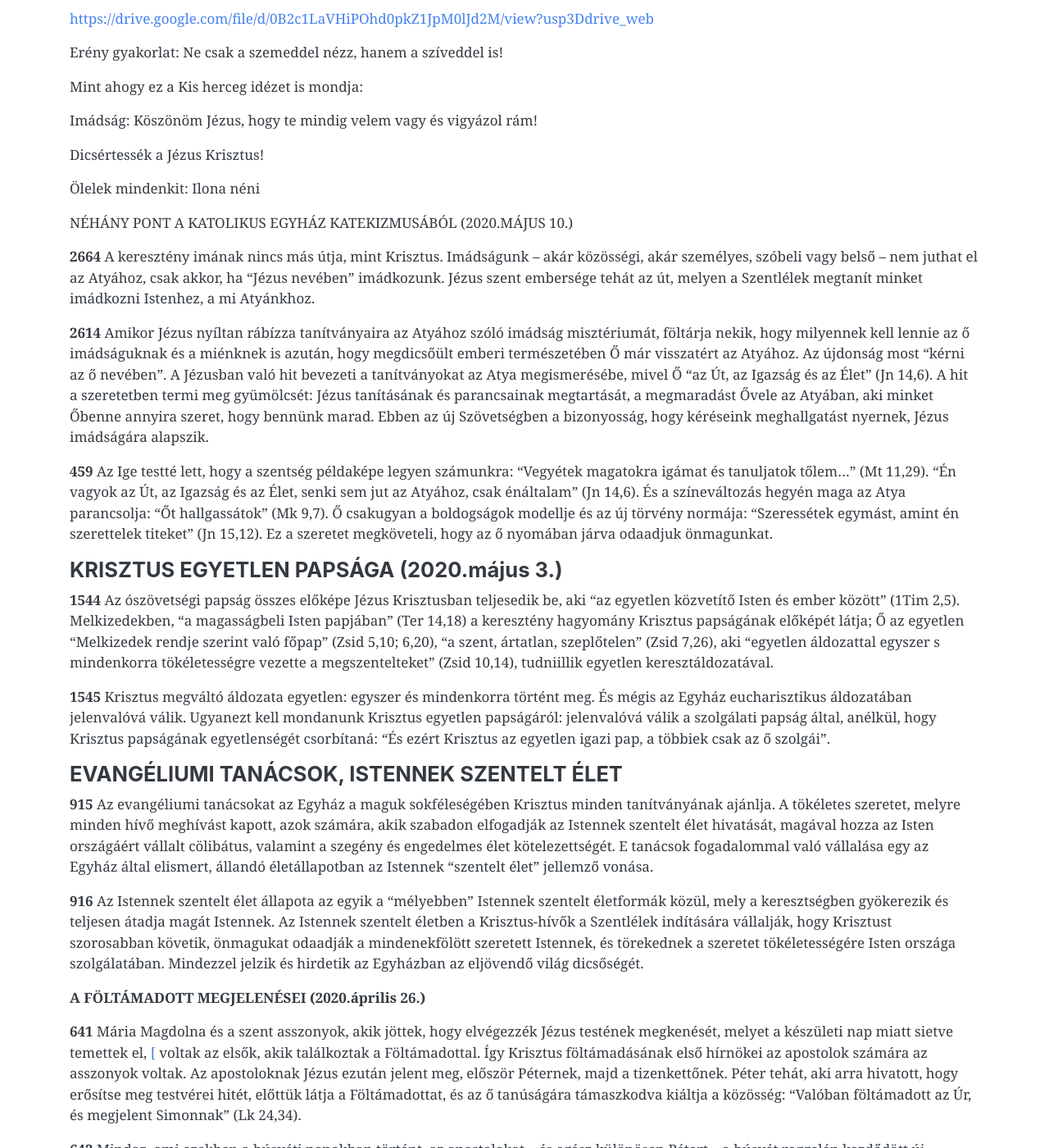
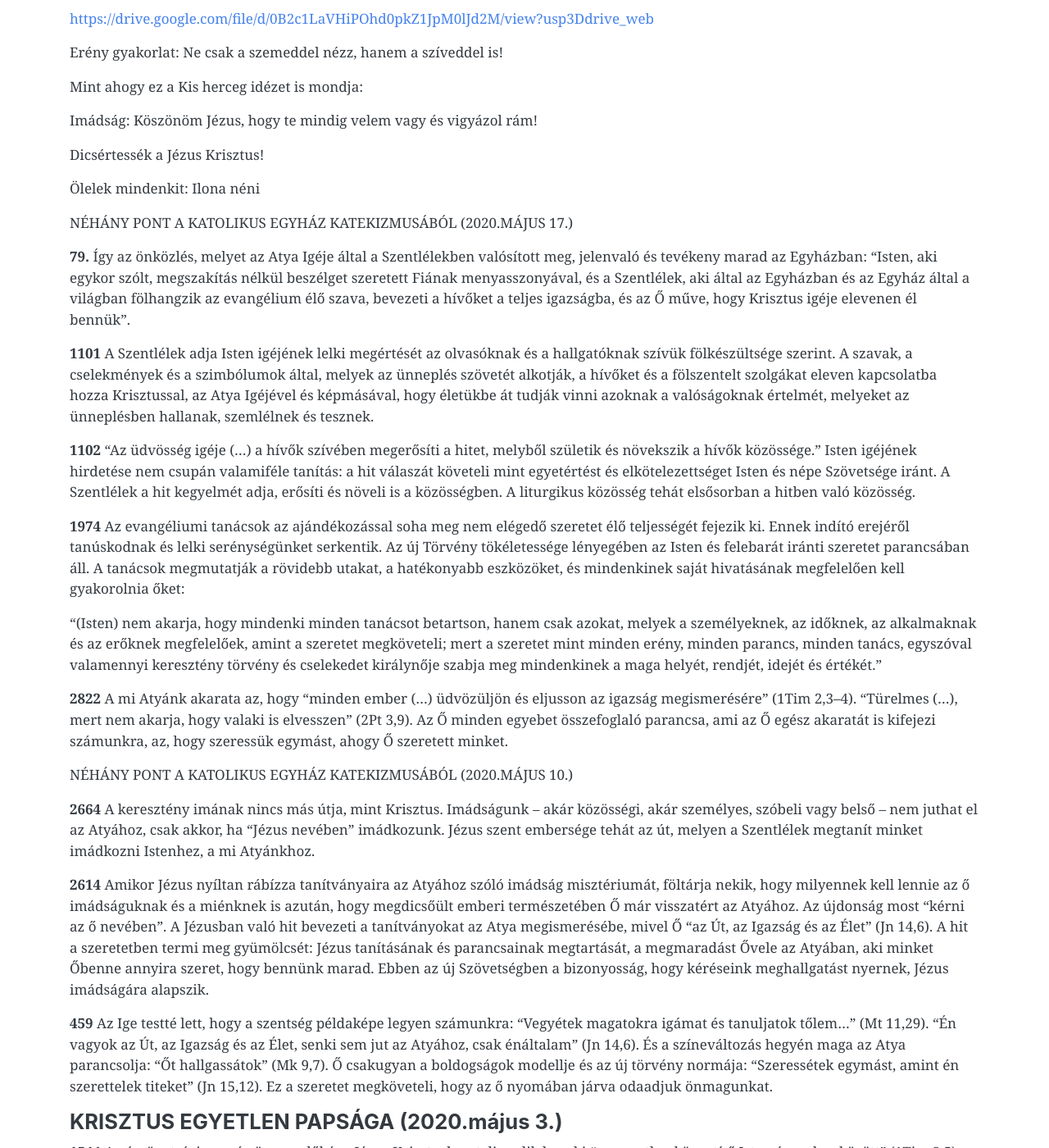
Before and after one commit to pecsi-ferences/pecsi-ferences.github.io, a Jekyll site: the page built from hittan.md, in a window 1280 px wide and 1400 px high, scrolled down 2171 px. Shown: the whole window at 82% size. Built offline with Jekyll 4.4.1, drawn with Linux system fonts in a browser that asks for light colours; nearby versions of some CDN libraries.

Commit message:
Update from Forestry.io Zoltán Dohány updated hittan.md

```diff
--- a/hittan.md
+++ b/hittan.md
@@ -77,6 +77,20 @@ Dicsértessék a Jézus Krisztus!
 
 Ölelek mindenkit: Ilona néni
 
+NÉHÁNY PONT A KATOLIKUS EGYHÁZ KATEKIZMUSÁBÓL (2020.MÁJUS 17.)
+
+**79.** Így az önközlés, melyet az Atya Igéje által a Szentlélekben valósított meg, jelenvaló és tevékeny marad az Egyházban: "Isten, aki egykor szólt, megszakítás nélkül beszélget szeretett Fiának menyasszonyával, és a Szentlélek, aki által az Egyházban és az Egyház által a világban fölhangzik az evangélium élő szava, bevezeti a hívőket a teljes igazságba, és az Ő műve, hogy Krisztus igéje elevenen él bennük".
+
+**1101** A Szentlélek adja Isten igéjének lelki megértését az olvasóknak és a hallgatóknak szívük fölkészültsége szerint. A szavak, a cselekmények és a szimbólumok által, melyek az ünneplés szövetét alkotják, a hívőket és a fölszentelt szolgákat eleven kapcsolatba hozza Krisztussal, az Atya Igéjével és képmásával, hogy életükbe át tudják vinni azoknak a valóságoknak értelmét, melyeket az ünneplésben hallanak, szemlélnek és tesznek.
+
+**1102** "Az üdvösség igéje (...) a hívők szívében megerősíti a hitet, melyből születik és növekszik a hívők közössége." Isten igéjének hirdetése nem csupán valamiféle tanítás: a hit válaszát követeli mint egyetértést és elkötelezettséget Isten és népe Szövetsége iránt. A Szentlélek a hit kegyelmét adja, erősíti és növeli is a közösségben. A liturgikus közösség tehát elsősorban a hitben való közösség.
+
+**1974** Az evangéliumi tanácsok az ajándékozással soha meg nem elégedő szeretet élő teljességét fejezik ki. Ennek indító erejéről tanúskodnak és lelki serénységünket serkentik. Az új Törvény tökéletessége lényegében az Isten és felebarát iránti szeretet parancsában áll. A tanácsok megmutatják a rövidebb utakat, a hatékonyabb eszközöket, és mindenkinek saját hivatásának megfelelően kell gyakorolnia őket:
+
+"(Isten) nem akarja, hogy mindenki minden tanácsot betartson, hanem csak azokat, melyek a személyeknek, az időknek, az alkalmaknak és az erőknek megfelelőek, amint a szeretet megköveteli; mert a szeretet mint minden erény, minden parancs, minden tanács, egyszóval valamennyi keresztény törvény és cselekedet királynője szabja meg mindenkinek a maga helyét, rendjét, idejét és értékét."
+
+**2822** A mi Atyánk akarata az, hogy "minden ember (...) üdvözüljön és eljusson az igazság megismerésére" (1Tim 2,3--4). "Türelmes (...), mert nem akarja, hogy valaki is elvesszen" (2Pt 3,9). Az Ő minden egyebet összefoglaló parancsa, ami az Ő egész akaratát is kifejezi számunkra, az, hogy szeressük egymást, ahogy Ő szeretett minket.
+
 NÉHÁNY PONT A KATOLIKUS EGYHÁZ KATEKIZMUSÁBÓL (2020.MÁJUS 10.)
 
 **2664** A keresztény imának nincs más útja, mint Krisztus. Imádságunk -- akár közösségi, akár személyes, szóbeli vagy belső -- nem juthat el az Atyához, csak akkor, ha "Jézus nevében" imádkozunk. Jézus szent embersége tehát az út, melyen a Szentlélek megtanít minket imádkozni Istenhez, a mi Atyánkhoz.
```
